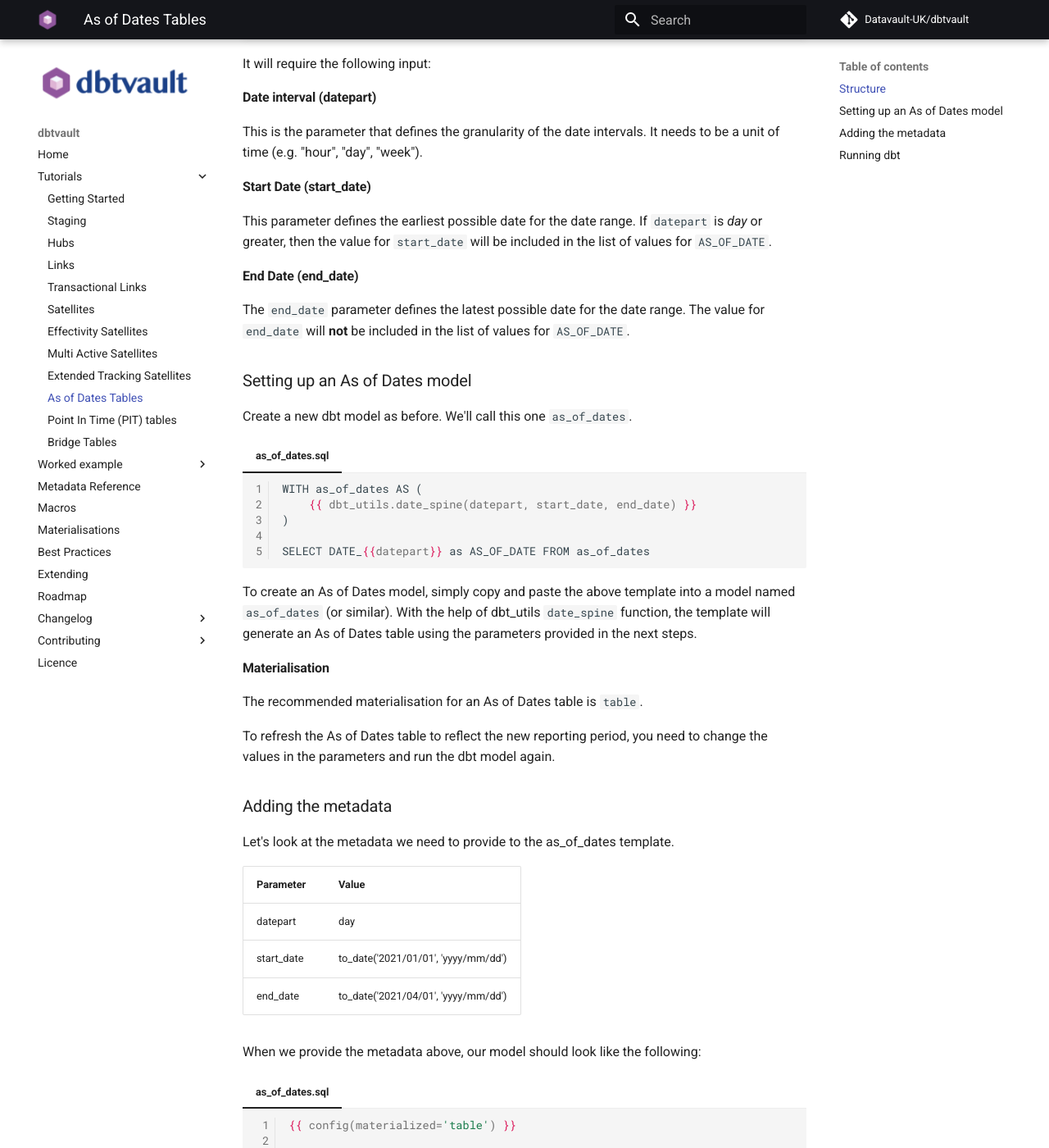
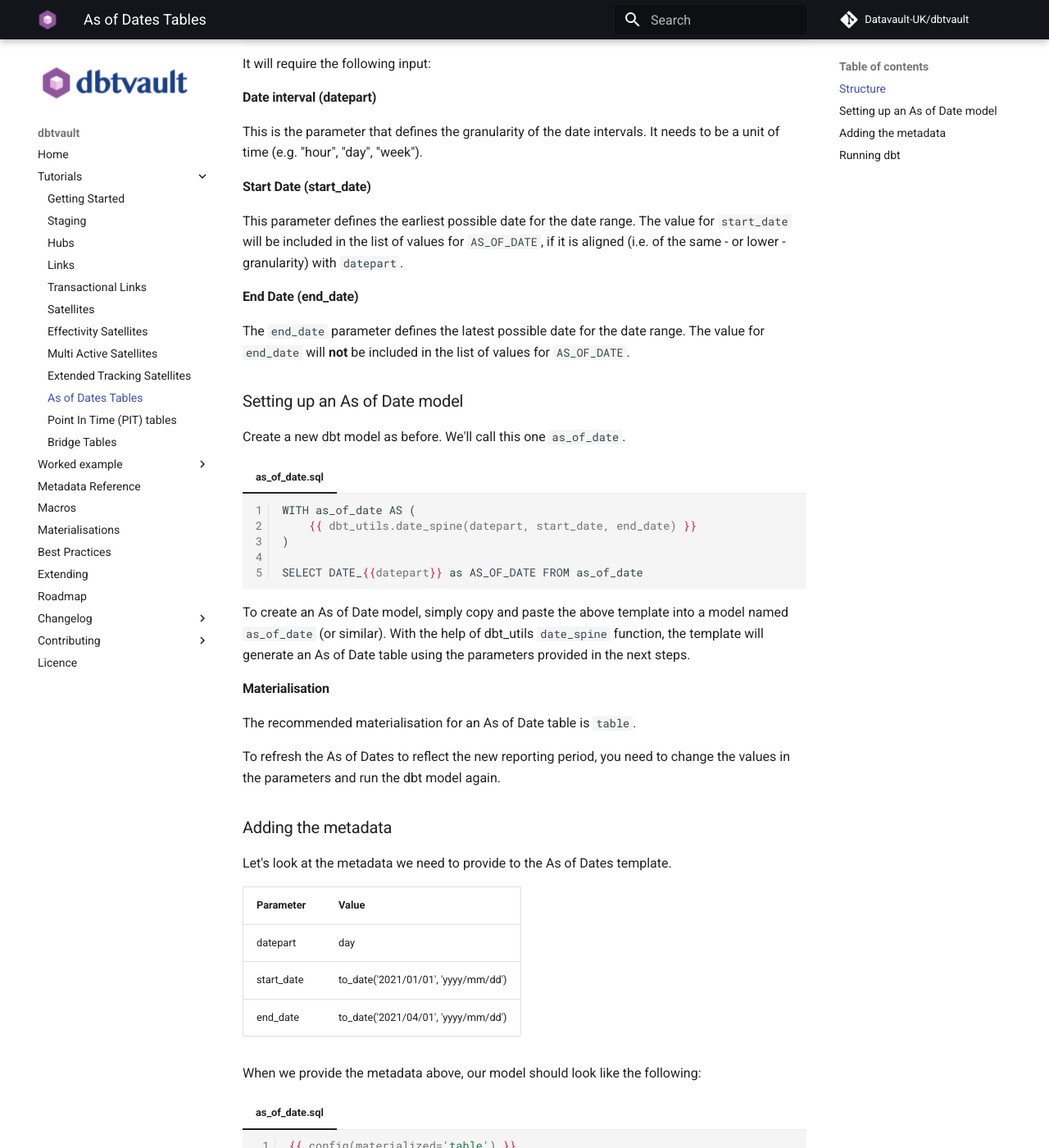
Before and after one commit to Datavault-UK/automate-dv-docs, an MkDocs documentation site: the page built from docs/tutorial/tut_as_of_date.md, in a window 1280 px wide and 1400 px high, scrolled down 620 px. Shown: the whole window at 82% size. Built offline with MkDocs 1.6.1 and Material for MkDocs 9.7.7, drawn with Linux system fonts in a browser that asks for light colours; comment, search, counter and statistics services are not loaded; some of the changed text lies outside the part shown.

Commit message:
Renamed As of Date(s) references
- When we referring to the table/model it's: "As of Date" model/table
- When referring to the dates themselves it's: "As of Dates"
- The name of the example model and the CTE in the template are both now called "as_of_date"

````diff
--- a/docs/tutorial/tut_as_of_date.md
+++ b/docs/tutorial/tut_as_of_date.md
@@ -1,13 +1,13 @@
-An As of Dates table contains a single column of dates used to construct the history in tables like PITs and Bridges.
+An As of Date table contains a single column of dates used to construct the history in tables like PITs and Bridges.
 
 The date range and the date interval size is often informed by the current reporting period and can be changed on the fly.
 An example of a usual date range could be all dates from the last 3 months.
 
-Periodically, the As of Dates table would be refreshed, to accommodate for the new reporting period.
+Periodically, the As of Date table would be refreshed, to accommodate for the new reporting period.
 
 ### Structure
 
-The As of Dates table consists of a single date/datetime column, and is generated by the
+The As of Date table consists of a single date/datetime column, and is currently generated using the
 [dbt_utils.date_spine](https://github.com/dbt-labs/dbt-utils#date_spine-source) macro.
 
 !!! note
@@ -24,42 +24,42 @@ This is the parameter that defines the granularity of the date intervals. It nee
 
 #### Start Date (start_date)
 
-This parameter defines the earliest possible date for the date range. If `datepart` is _day_ or greater, then the value
-for `start_date` will be included in the list of values for `AS_OF_DATE`.
+This parameter defines the earliest possible date for the date range. The value for `start_date` will be included in the
+list of values for `AS_OF_DATE`, if it is aligned (i.e. of the same - or lower - granularity) with `datepart`.
 
 #### End Date (end_date)
 
 The `end_date` parameter defines the latest possible date for the date range. The value for `end_date` will **not** be
 included in the list of values for `AS_OF_DATE`.
 
-### Setting up an As of Dates model
+### Setting up an As of Date model
 
-Create a new dbt model as before. We'll call this one `as_of_dates`.
+Create a new dbt model as before. We'll call this one `as_of_date`.
 
-=== "as_of_dates.sql"
+=== "as_of_date.sql"
 
     ```jinja
-    WITH as_of_dates AS (
+    WITH as_of_date AS (
         {{ dbt_utils.date_spine(datepart, start_date, end_date) }}
     )
 
-    SELECT DATE_{{datepart}} as AS_OF_DATE FROM as_of_dates
+    SELECT DATE_{{datepart}} as AS_OF_DATE FROM as_of_date
     ```
 
-To create an As of Dates model, simply copy and paste the above template into a model named `as_of_dates` (or similar).
-With the help of dbt_utils `date_spine` function, the template will generate an As of Dates table using the parameters
+To create an As of Date model, simply copy and paste the above template into a model named `as_of_date` (or similar).
+With the help of dbt_utils `date_spine` function, the template will generate an As of Date table using the parameters
 provided in the next steps.
 
 #### Materialisation
 
-The recommended materialisation for an As of Dates table is `table`.
+The recommended materialisation for an As of Date table is `table`.
 
-To refresh the As of Dates table to reflect the new reporting period, you need to change the values in the parameters and
+To refresh the As of Dates to reflect the new reporting period, you need to change the values in the parameters and
 run the dbt model again.
 
 ### Adding the metadata
 
-Let's look at the metadata we need to provide to the as_of_dates template.
+Let's look at the metadata we need to provide to the As of Dates template.
 
 | Parameter      | Value                               |
 | -------------- | ----------------------------------- |
@@ -69,7 +69,7 @@ Let's look at the metadata we need to provide to the as_of_dates template.
 
 When we provide the metadata above, our model should look like the following:
 
-=== "as_of_dates.sql"
+=== "as_of_date.sql"
 
     ```jinja
     {{ config(materialized='table') }}
@@ -78,26 +78,26 @@ When we provide the metadata above, our model should look like the following:
     {%- set start_date="to_date('2021/01/01', 'yyyy/mm/dd')" -%}
     {%- set end_date="to_date('2021/04/01', 'yyyy/mm/dd')" -%}
 
-    WITH as_of_dates AS (
+    WITH as_of_date AS (
         {{ dbt_utils.date_spine(datepart=datepart,
                                 start_date=start_date,
                                 end_date=end_date) }}
     )
 
-    SELECT DATE_{{datepart}} as AS_OF_DATE FROM as_of_dates
+    SELECT DATE_{{datepart}} as AS_OF_DATE FROM as_of_date
     ```
 
 ### Running dbt
 
-With our metadata provided and our model complete, we can run dbt to create our As of Dates table, as follows:
+With our metadata provided and our model complete, we can run dbt to create our As of Dates, as follows:
 
 === "< dbt v0.20.x"
-    `dbt run -m as_of_dates`
+    `dbt run -m as_of_date`
 
 === "> dbt v0.21.0"
-    `dbt run --select as_of_dates`
+    `dbt run --select as_of_date`
 
-And the resulting As of Dates table will look like this:
+And the resulting As of Date table will look like this:
 
 | AS_OF_DATE   |
 | ------------ |
````
